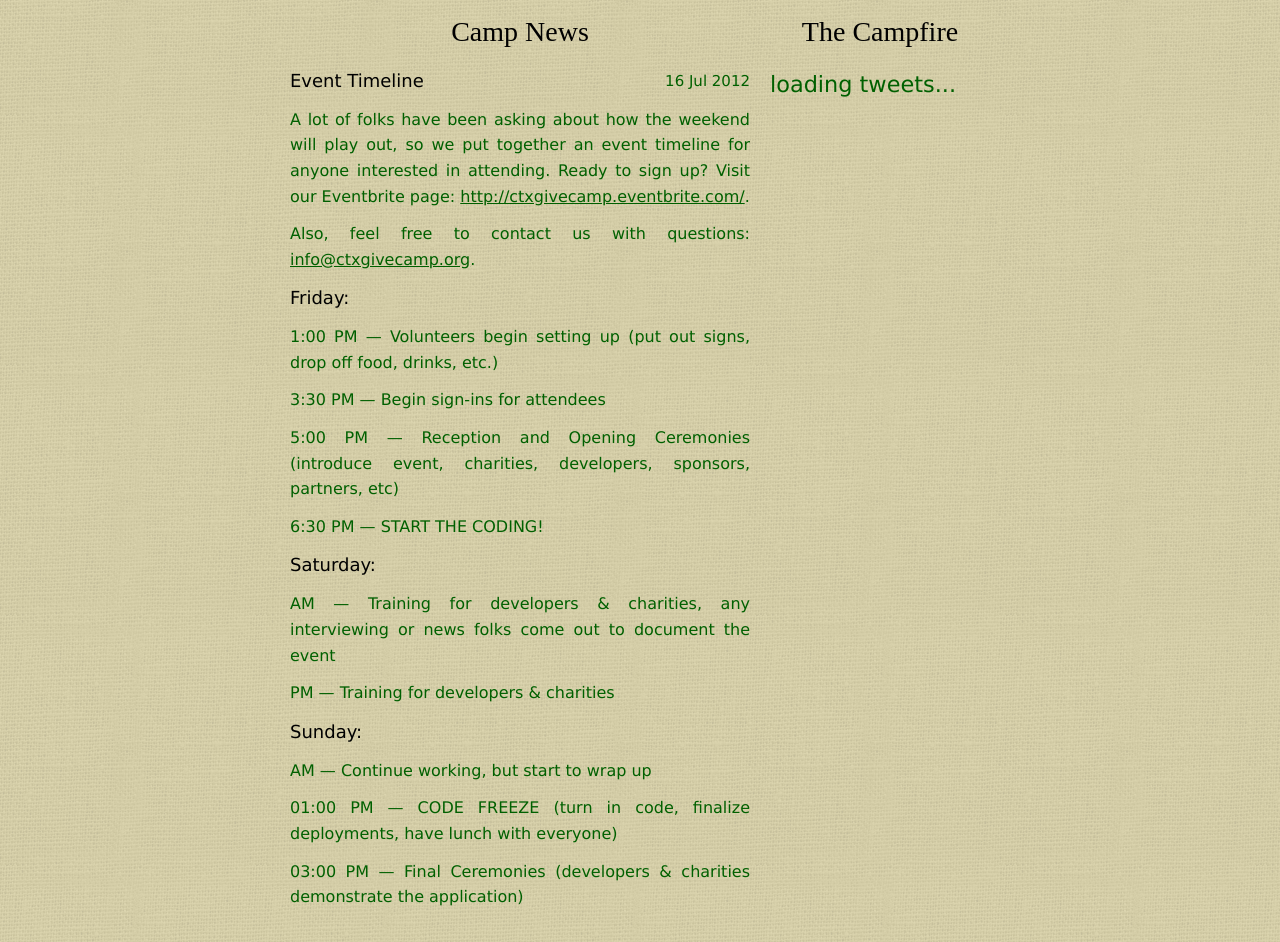
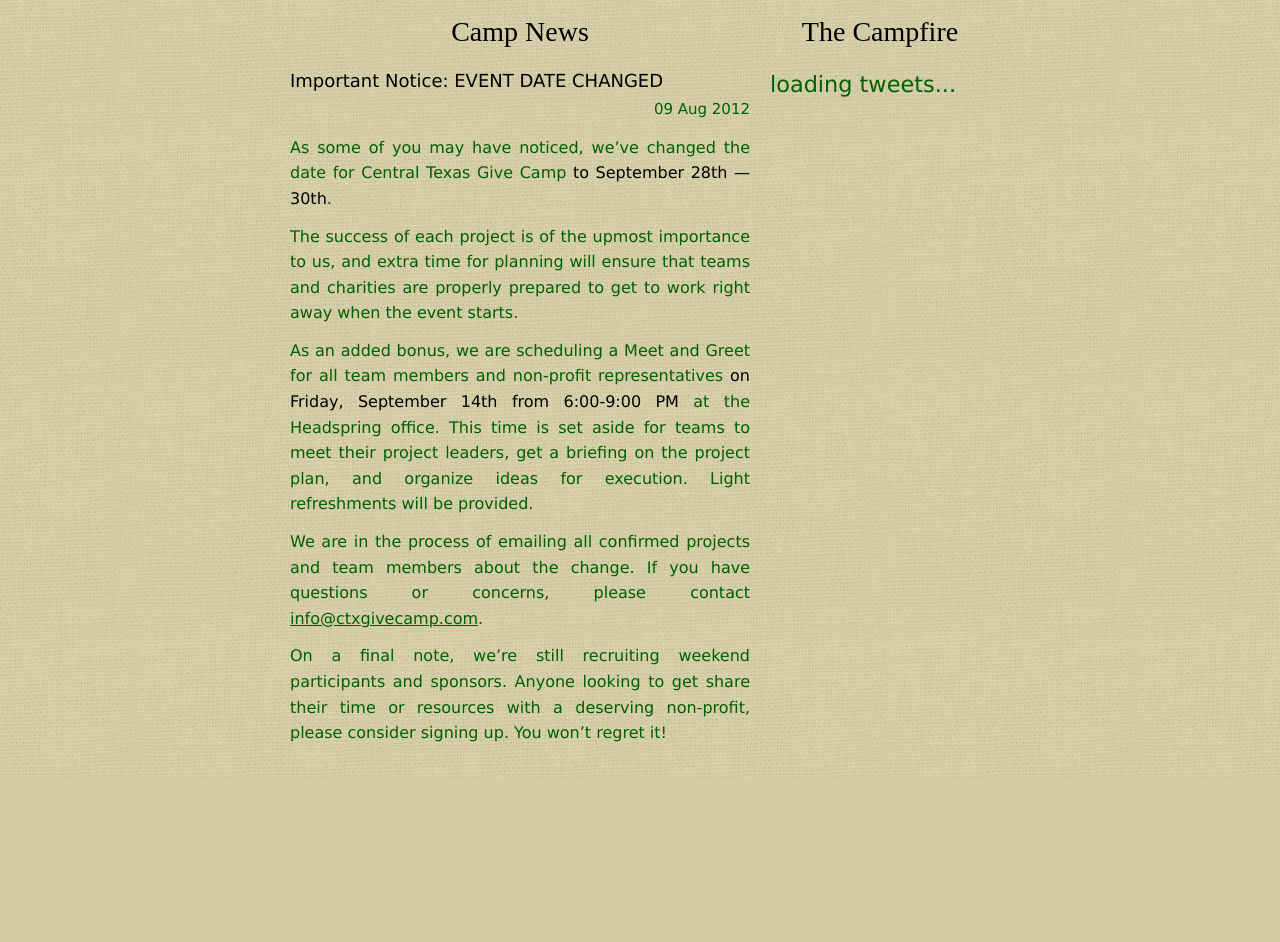
Before and after one commit to ctx-givecamp/ctx-givecamp.github.com, a plain HTML site: page _site/index.html in a window 1280 px wide. Shown: the part 1260-2202 px from the top of the page. After the commit the page ends 2038 px from the top, so only its background shows below. Drawn offline with nearby package versions, Linux system fonts and the light colour scheme; a web font is replaced by a local one.

Commit message:
date change blog

```diff
--- a/_site/index.html
+++ b/_site/index.html
@@ -60,34 +60,16 @@
          <ul class='board'>
 
    <li>
-      <h3>Event Timeline <small>16 Jul 2012</small></h3>
-      <p>A lot of folks have been asking about how the weekend will play out, so we put together an event timeline for anyone interested in attending. Ready to sign up? Visit our Eventbrite page: <a href='http://ctxgivecamp.eventbrite.com/'>http://ctxgivecamp.eventbrite.com/</a>.</p>
+      <h3>Important Notice&#58; EVENT DATE CHANGED <small>09 Aug 2012</small></h3>
+      <p>As some of you may have noticed, we&#8217;ve changed the date for Central Texas Give Camp <strong>to September 28th &#8212; 30th</strong>.</p>
 
-<p>Also, feel free to contact us with questions: <a href='mailto:info@ctxgivecamp.org'>info@ctxgivecamp.org</a>.</p>
+<p>The success of each project is of the upmost importance to us, and extra time for planning will ensure that teams and charities are properly prepared to get to work right away when the event starts.</p>
 
-<h3 id='friday'>Friday:</h3>
+<p>As an added bonus, we are scheduling a Meet and Greet for all team members and non-profit representatives <strong>on Friday, September 14th from 6:00-9:00 PM</strong> at the Headspring office. This time is set aside for teams to meet their project leaders, get a briefing on the project plan, and organize ideas for execution. Light refreshments will be provided.</p>
 
-<p>1:00 PM &#8212; Volunteers begin setting up (put out signs, drop off food, drinks, etc.)</p>
+<p>We are in the process of emailing all confirmed projects and team members about the change. If you have questions or concerns, please contact <a href='mailto:info@ctxgivecamp.com'>info@ctxgivecamp.com</a>.</p>
 
-<p>3:30 PM &#8212; Begin sign-ins for attendees</p>
-
-<p>5:00 PM &#8212; Reception and Opening Ceremonies (introduce event, charities, developers, sponsors, partners, etc)</p>
-
-<p>6:30 PM &#8212; START THE CODING!</p>
-
-<h3 id='saturday'>Saturday:</h3>
-
-<p>AM &#8212; Training for developers &amp; charities, any interviewing or news folks come out to document the event</p>
-
-<p>PM &#8212; Training for developers &amp; charities</p>
-
-<h3 id='sunday'>Sunday:</h3>
-
-<p>AM &#8212; Continue working, but start to wrap up</p>
-
-<p>01:00 PM &#8212; CODE FREEZE (turn in code, finalize deployments, have lunch with everyone)</p>
-
-<p>03:00 PM &#8212; Final Ceremonies (developers &amp; charities demonstrate the application)</p>
+<p>On a final note, we&#8217;re still recruiting weekend participants and sponsors. Anyone looking to get share their time or resources with a deserving non-profit, please consider signing up. You won&#8217;t regret it!</p>
    </li>
 
 </ul>
```
Also changed, not shown: 1 other file.
